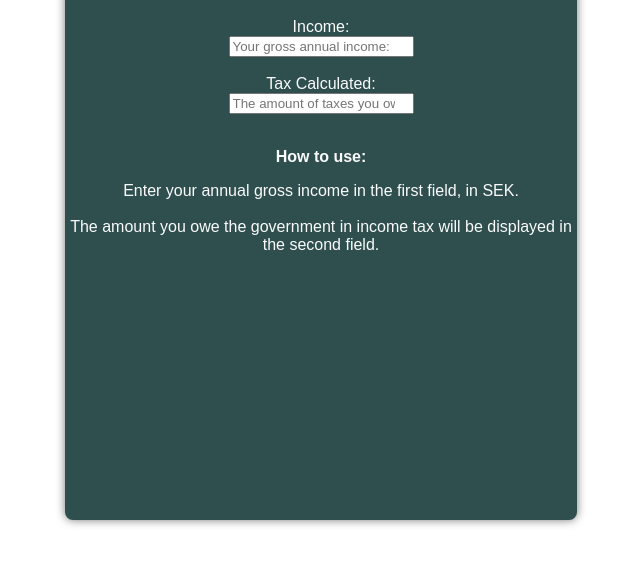
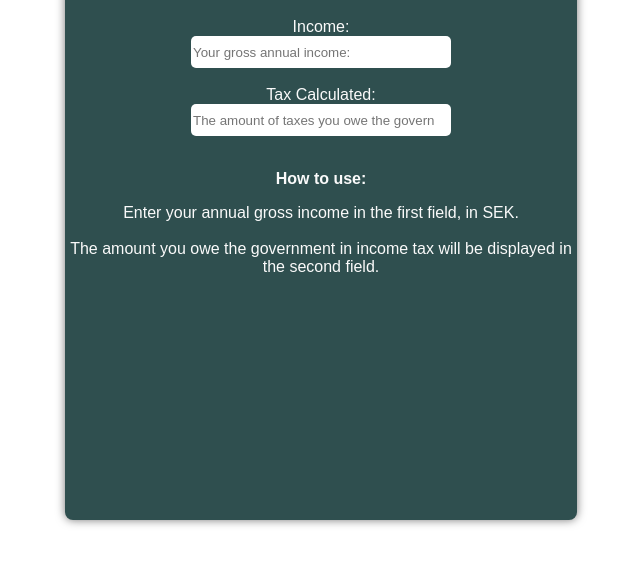
Before and after one commit to Hemenhk/income-tax-calculator, a plain HTML site: page index.html in a window 1280 px wide. Shown: the part 90-654 px from the top of the page, without its empty margins (319-959 px from the left). Drawn offline with Linux system fonts and the light colour scheme.

Commit message:
add: Add styling to input elements

```diff
--- a/assets/css/style.css
+++ b/assets/css/style.css
@@ -58,3 +58,11 @@ p {
     box-shadow: 0 0 10px #777777;
     border-radius: 8px;
 }
+
+input {
+    height: 30px;
+    text-align: left;
+    border-radius: 5px;
+    border: none;
+    width: 50%;
+}
```
